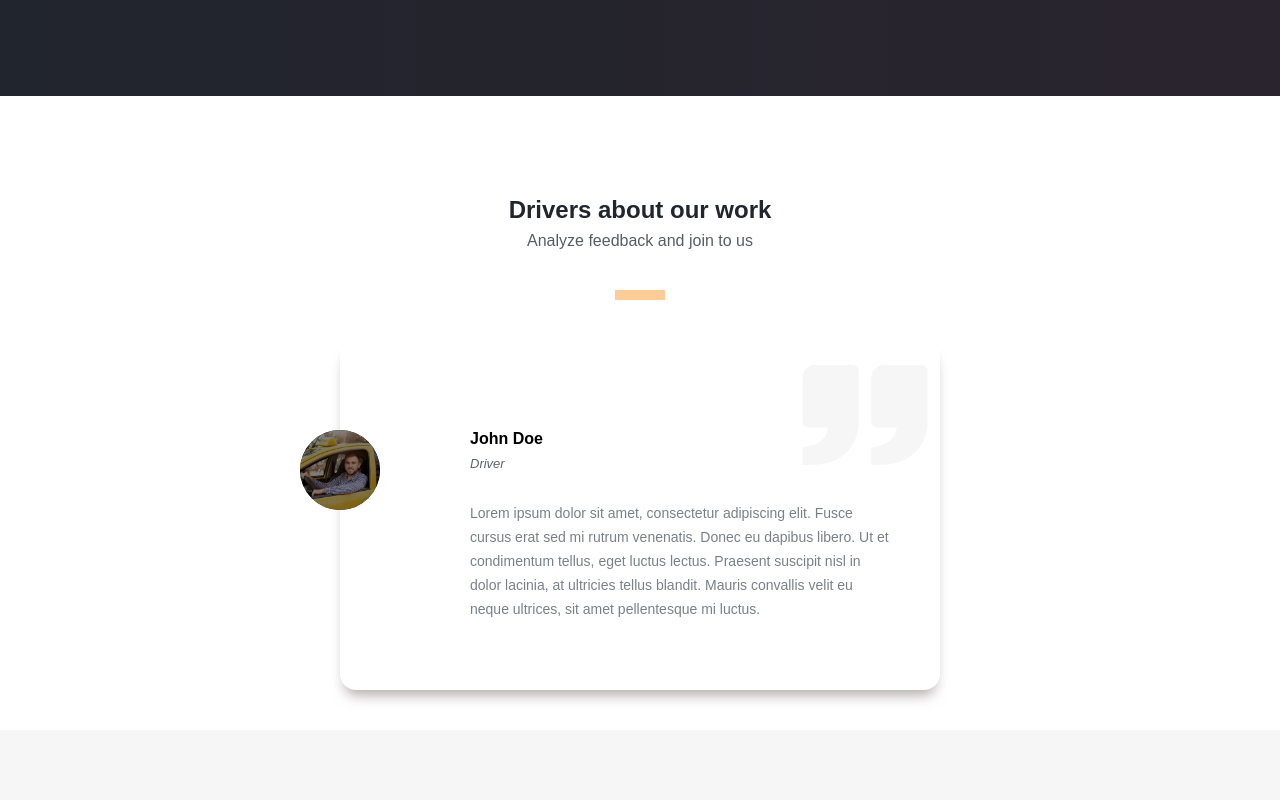
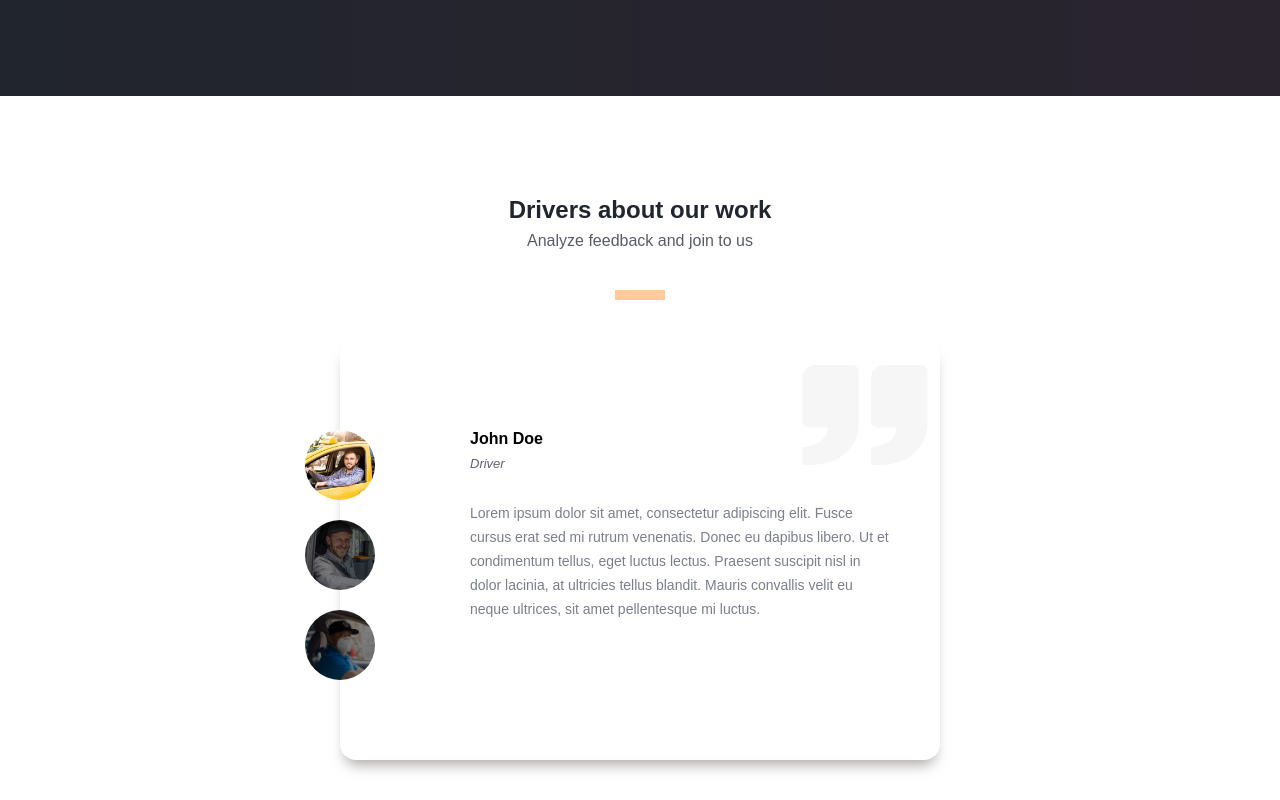
Before and after one commit to maxmdev/taxi-website, a React (Create React App) app: page / in a window 1280 px wide. Shown: the part 1686-2486 px from the top of the page. Before the commit the page ends 2416 px from the top, so only its background shows below. Built offline with nearby package versions, Linux system fonts and the light colour scheme.

Commit message:
added component ReviewSlider for feedback section

```diff
--- a/src/Styles.css
+++ b/src/Styles.css
@@ -275,7 +275,7 @@ h1 {
 
 .reviews-content__comments {
   margin: 0 auto;
-  height: 350px;
+  height: 420px;
   max-width: 600px;
   border-radius: 16px;
   box-shadow: 0 10px 13px -5px rgba(151,143,143,0.75);
@@ -289,6 +289,13 @@ h1 {
 
 .comments-item {
   padding: 90px 50px 80px 130px;
+  display: flex;
+  flex-direction: row;
+}
+
+.comments-item__photos {
+  position: absolute;
+  margin-left: -165px;
 }
 
 .comments-item__author {
@@ -317,21 +324,19 @@ h1 {
 }
 
 .comments-item__photo {
-  display: inline;
-  position: absolute;
-  margin-left: -170px;
-  background-color: #15151b;
-  width: 80px;
-  height: 80px;
+  width: 70px;
+  height: 70px;
+  margin: 0 0 20px 0;
   border-radius: 50%;
 }
 
 .photo-round {
   vertical-align: middle;
-  width: 80px;
-  height: 80px;
+  width: 70px;
+  height: 70px;
   border-radius: 50%;
   filter: brightness(50%);
+  transition: ease 0.5s;
 }
 
 .photo-round.active {
--- /dev/null
+++ b/src/components/ReviewSlider.jsx
@@ -0,0 +1,56 @@
+import React, { useState } from "react";
+const defaultProps = {
+    content: {
+        reviews: []
+    }
+}
+export const ReviewSlider = ({props = defaultProps}) => {
+    const [active, setActive] = useState(() => {
+        return props.reviews[0].id;
+    });
+
+    const addActiveClass = (active, id) => {
+        if (active === id) {
+            return ' active';
+        }
+
+        return '';
+    }
+
+    const changeActive = (id) => {
+        setActive(() => id)
+    }
+
+    return (
+        <div className='comments-item' key={'id' + props.reviews[active].id}>
+            <div className='comments-item__photos'>
+                {
+                    props.reviews.map(review => {
+                        return (
+                            <div className={'comments-item__photo' + addActiveClass(active, review.id)} key={ review.id }>
+                                <img src={require(`../${review.author.photo}`).default}
+                                     className={'photo-round' + addActiveClass(active, review.id)}
+                                     onClick={ () => changeActive(review.id) }
+                                     alt={ review.author.name }/>
+                            </div>
+                        )
+                    })
+                }
+            </div>
+
+            <div className='comments-item__comment'>
+                <div className='comments-item__rating'>
+                    <span className={'rating-star__' + props.reviews[active].rating}/>
+                </div>
+                <div className='comments-item__author'>
+
+                    <span className='author-name'>{ props.reviews[active].author.name }</span>
+                    <p className='author-position'>{ props.reviews[active].author.position }</p>
+                </div>
+                <div className='comments-item__text'>
+                    { props.reviews[active].text }
+                </div>
+            </div>
+        </div>
+    )
+}
--- a/src/components/Reviews.jsx
+++ b/src/components/Reviews.jsx
@@ -1,4 +1,5 @@
 import {SectionHeader} from "./SeactionHeader";
+import {ReviewSlider} from "./ReviewSlider";
 
 const defaultProps = {
     className: 'reviews',
@@ -8,12 +9,32 @@ const defaultProps = {
     content: {
         reviews: [
             {
-                id: 1,
+                id: 0,
                 text: 'Lorem ipsum dolor sit amet, consectetur adipiscing elit. Fusce cursus erat sed mi rutrum venenatis. Donec eu dapibus libero. Ut et condimentum tellus, eget luctus lectus. Praesent suscipit nisl in dolor lacinia, at ultricies tellus blandit. Mauris convallis velit eu neque ultrices, sit amet pellentesque mi luctus.',
                 author: {
                     name: 'John Doe',
                     position: 'Driver',
                     photo: 'images/drivers/1.png'
+                },
+                rating: 5
+            },
+            {
+                id: 1,
+                text: 'Phasellus facilisis, nulla nec molestie hendrerit, tortor neque venenatis dolor, et aliquet lorem mauris at nulla. Donec quis iaculis risus. Interdum et malesuada fames ac ante ipsum primis in faucibus. Ut gravida lacus ut ultrices vehicula. Pellentesque orci ligula, euismod ac tristique non, bibendum eget ex.',
+                author: {
+                    name: 'Lord Keks',
+                    position: 'Car Owner',
+                    photo: 'images/drivers/2.png'
+                },
+                rating: 5
+            },
+            {
+                id: 2,
+                text: 'Nunc diam elit, malesuada eleifend nulla non, pellentesque feugiat nunc. Mauris elementum, nunc in dignissim mollis, neque est molestie quam, id pretium dolor mi at turpis. Curabitur vitae convallis elit, quis vehicula augue. Nullam vehicula turpis a auctor facilisis. Praesent rhoncus ac massa eu rutrum.',
+                author: {
+                    name: 'Kim Wu Son',
+                    position: 'Driver',
+                    photo: 'images/drivers/3.png'
                 },
                 rating: 5
             }
@@ -32,28 +53,7 @@ export const Reviews = ({props = defaultProps}) => {
                 <div className='reviews-content'>
                     <div className='reviews-content__border'/>
                     <div className='reviews-content__comments'>
-                        {
-                            props.content.reviews.map(review => {
-                                return (
-                                    <div className='comments-item' key={'id' + review.id}>
-                                        <div className='comments-item__rating'>
-                                            <span className={'rating-star__' + review.rating}/>
-                                        </div>
-                                        <div className='comments-item__author'>
-                                            <div className='comments-item__photo'>
-                                                <img src={require(`../${review.author.photo}`).default}
-                                                     className='photo-round' alt={review.author.name}/>
-                                            </div>
-                                            <span className='author-name'>{review.author.name}</span>
-                                            <p className='author-position'>{review.author.position}</p>
-                                        </div>
-                                        <div className='comments-item__text'>
-                                            {review.text}
-                                        </div>
-                                    </div>
-                                )
-                            })
-                        }
+                        <ReviewSlider props={props.content}/>
                     </div>
                 </div>
             }
```
Also changed, not shown: src/images/drivers/2.png (added), src/images/drivers/3.png (added).
